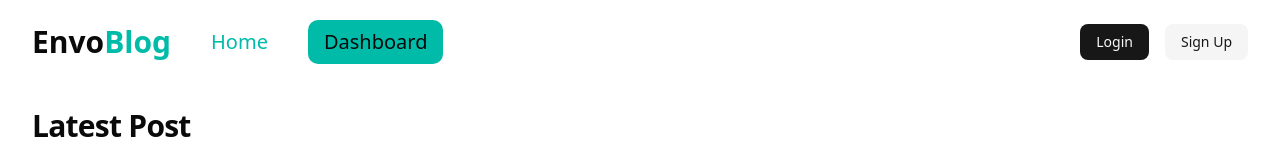
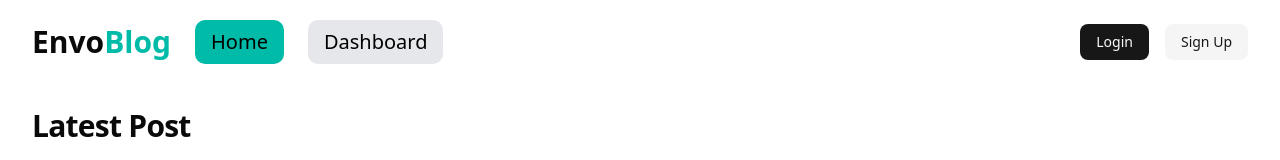
Before and after one commit to EnvoyX/envoblog, a Next.js app: page / in a window 1280 px wide. Shown: the top 160 px of the page. Built offline with nearby package versions, Linux system fonts and the light colour scheme; no server answers; the database is empty.

Commit message:
fix: restyle navlink for better UX

```diff
--- a/components/NavButton.tsx
+++ b/components/NavButton.tsx
@@ -6,8 +6,10 @@ function NavButton({ message, href }: { message: string; href: string }) {
   const currentPath = usePathname();
   return (
     <Link
-      className={`text-xl font-medium transition-all bg-teal-500 rounded-lg px-4 py-2 hover:bg-white hover:text-teal-500 hover:scale-105 ${
-        currentPath === href ? "bg-white text-teal-500" : ""
+      className={`text-xl font-medium transition-all bg-gray-200 text-black dark:bg-slate-800 dark:text-white rounded-lg px-4 py-2  hover:scale-105 ${
+        currentPath === href
+          ? "dark:bg-teal-500 dark:text-white bg-teal-500"
+          : ""
       }`}
       href={href}
     >
```
